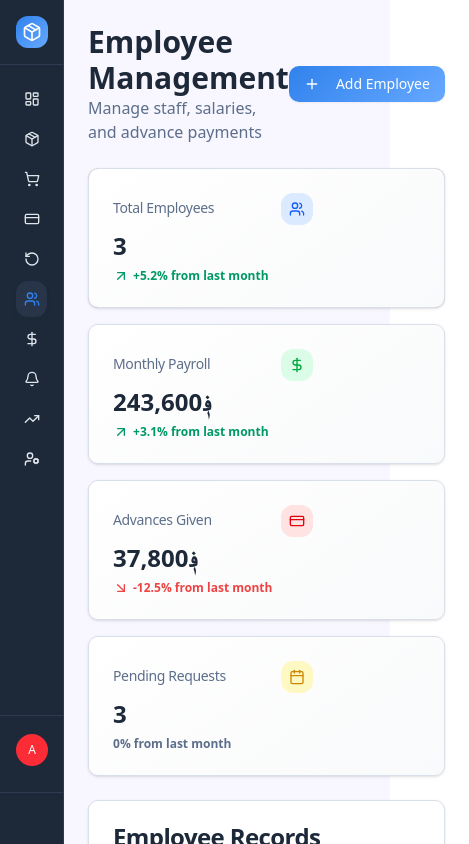
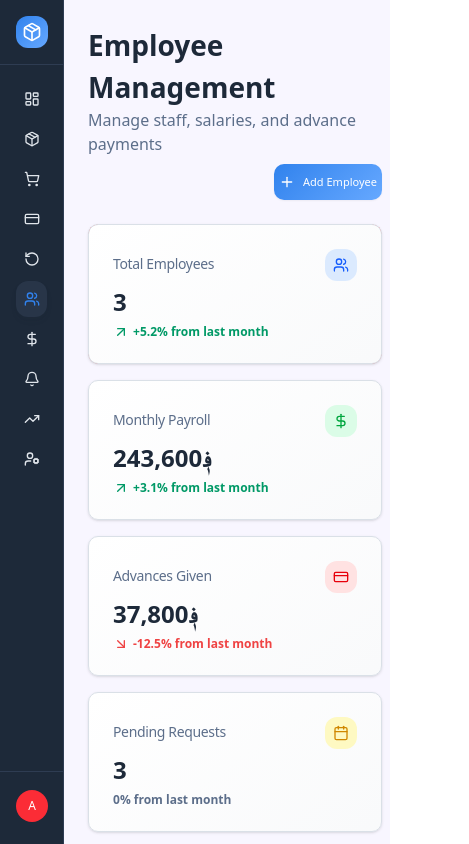
Before and after one commit to Sohrab-Malikzada/Store-Managment_Dashborad, a React (Vite) app: page /employees in a window 390 px wide. Both pictures are taken after typing "name@example.com", "Sample123" into the empty fields and a click on the button "Sign In". Shown: the top 844 px of the page, 469 px wide, since content can reach past the window. Built offline with nearby package versions, Linux system fonts and the light colour scheme.

Commit message:
Employees.jsx is worked on Responsive

```diff
--- a/src/Pages/Employees.jsx
+++ b/src/Pages/Employees.jsx
@@ -161,9 +161,9 @@ export default function Employees() {
 
   return (
     <div className="space-y-6 m-6">
-      <div className="flex items-center justify-between">
+      <div className="flex flex-col md:flex-row items-left justify-between">
         <div>
-          <h1 className="text-3xl font-bold text-[hsl(216,32%,17%)]">
+          <h1 className="text-[28px] sm:text-3xl font-bold text-[hsl(216,32%,17%)]">
             Employee Management
           </h1>
           <p className="text-[hsl(216,20%,45%)]">
@@ -172,13 +172,13 @@ export default function Employees() {
         </div>
         <Dialog open={isDialogOpen} onOpenChange={setIsDialogOpen}>
           <DialogTrigger asChild>
-            <Button className="gradient-primary w-39 text-white shadow-elegant">
-              <Plus className="mr-2  h-4 w-4" />
+            <Button className="ml-auto mt-2 text-[11px] sm:text-sm  gradient-primary w-27 sm:w-36 text-white shadow-elegant">
+              <Plus className="h-4 w-4" />
               Add Employee
             </Button>
           </DialogTrigger>
-          <DialogContent className="h-110">
-            <DialogHeader>
+          <DialogContent className="w-90 sm:w-full rounded-[12px]">
+            <DialogHeader className="text-left">
               <DialogTitle className="text-[hsl(216,32%,17%)]">Add New Employee</DialogTitle>
               <DialogDescription className="text-[hsl(216,20%,45%)] -mt-0.5">
                 Enter the details for the new employee.
@@ -273,7 +273,7 @@ export default function Employees() {
         </Dialog>
       </div>
 
-      <div className="grid gap-4 md:grid-cols-4">
+      <div className="grid gap-4 md:grid-cols-2">
         <StatsCard
           title="Total Employees"
           value={employees.length.toString()}
@@ -281,7 +281,7 @@ export default function Employees() {
           trend={{ value: 5.2, label: "from last month" }}
           trendchange="text-[hsl(142,76%,36%)]  -ml-4 mt-[-5px] "
           box={`rounded-[10px] h-35  text-red-600 border bg-red-600 text-card-foreground shadow-sm gradient-card shadow-soft hover:shadow-medium transition-all duration-300`}
-          icanchange="h-8 w-8 mb-2 p-2  -mr-44 rounded-[12px] "
+          icanchange="h-8 w-8 mb-2 p-2  -right-4 rounded-[12px] "
 
         />
         <StatsCard
@@ -291,7 +291,7 @@ export default function Employees() {
           trend={{ value: 3.1, label: "from last month" }}
           trendchange="text-[hsl(142,76%,36%)]  -ml-4 mt-[-5px] "
           box={`rounded-[10px] h-35 text-red-600 border bg-card text-card-foreground shadow-sm gradient-card shadow-soft hover:shadow-medium transition-all duration-300`}
-          icanchange="h-8 w-8 mb-2 p-2  -mr-44 rounded-[12px] "
+          icanchange="h-8 w-8 mb-2 p-2  -right-4 rounded-[12px] "
 
         />
         <StatsCard
@@ -301,7 +301,7 @@ export default function Employees() {
           trend={{ value: -12.5, label: "from last month" }}
           trendchange="text-[hsl(0,84%,60%)]  -ml-4 mt-[-5px] "
           box={`rounded-[10px] h-35 text-red-600 border bg-card text-card-foreground shadow-sm gradient-card shadow-soft hover:shadow-medium transition-all duration-300`}
-          icanchange="h-8 w-8 mb-2 p-2  -mr-44 rounded-[12px] "
+          icanchange="h-8 w-8 mb-2 p-2  -right-4 rounded-[12px] "
 
         />
         <StatsCard
@@ -311,7 +311,7 @@ export default function Employees() {
           trend={{ value: 0, label: "from last month" }}
           trendchange="text-[hsl(216,20%,45%)]   -ml-4 mt-[-5px] "
           box={`rounded-[10px] h-35 text-red-600 border bg-card text-card-foreground shadow-sm gradient-card shadow-soft hover:shadow-medium transition-all duration-300`}
-          icanchange="h-8 w-8 mb-2 p-2  -mr-44 rounded-[12px] "
+          icanchange="h-8 w-8 mb-2 p-2  -right-4 rounded-[12px] "
 
         />
       </div>
@@ -334,7 +334,7 @@ export default function Employees() {
             </div>
           </div>
         </CardHeader>
-        <CardContent>
+        <CardContent className="w-73 sm:w-108 md:w-137 lg:w-200 overflow-auto no-scrollbar">
           <Table>
             <TableHeader>
               <TableRow>
@@ -412,7 +412,7 @@ export default function Employees() {
 
       {/* Employee Details Dialog */}
       <Dialog open={detailsDialog} onOpenChange={setDetailsDialog}>
-        <DialogContent className="gradient-card max-w-md">
+        <DialogContent className="gradient-card w-90 sm:w-full lg:h-104 overflow-auto no-scrollbar rounded-[12px]">
           <DialogHeader>
             <DialogTitle className="flex text-[hsl(216,32%,17%)] items-center gap-2">
               <Eye className="h-5 w-5 text-[hsl(214,84%,56%)]" />
@@ -477,7 +477,7 @@ export default function Employees() {
 
       {/* Edit Employee Dialog */}
       <Dialog open={editDialog} onOpenChange={setEditDialog}>
-        <DialogContent className="gradient-card">
+        <DialogContent className="gradient-card w-90 sm:w-full rounded-[12px] ">
           <DialogHeader>
             <DialogTitle className="flex text-[hsl(216,32%,17%)]   items-center gap-2">
               <Edit className="h-5 w-5 text-[hsl(38,92%,50%)]" />
```
